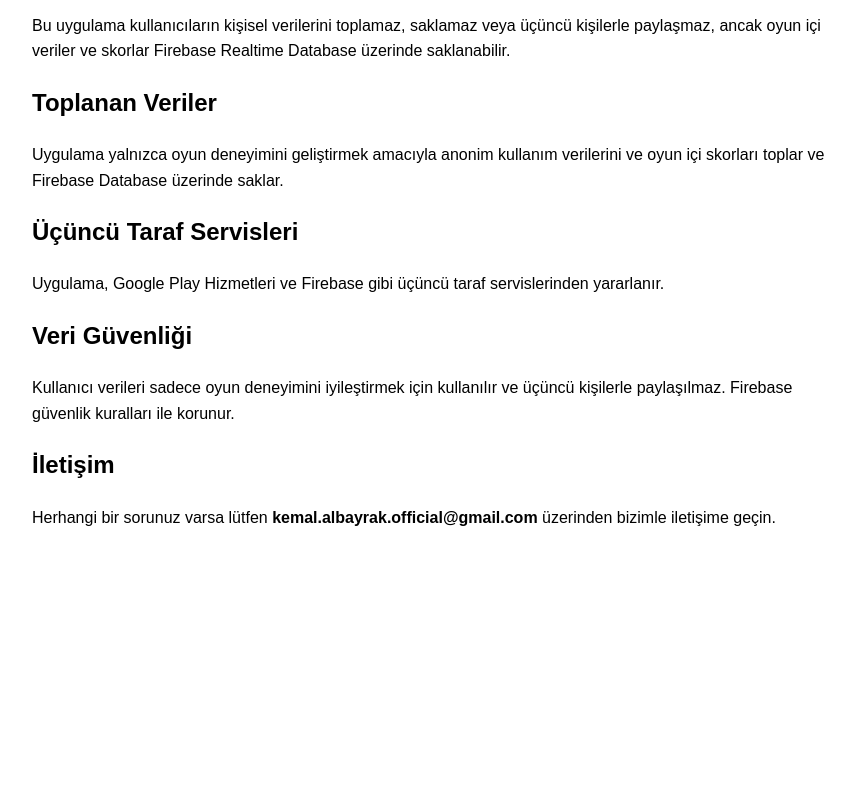
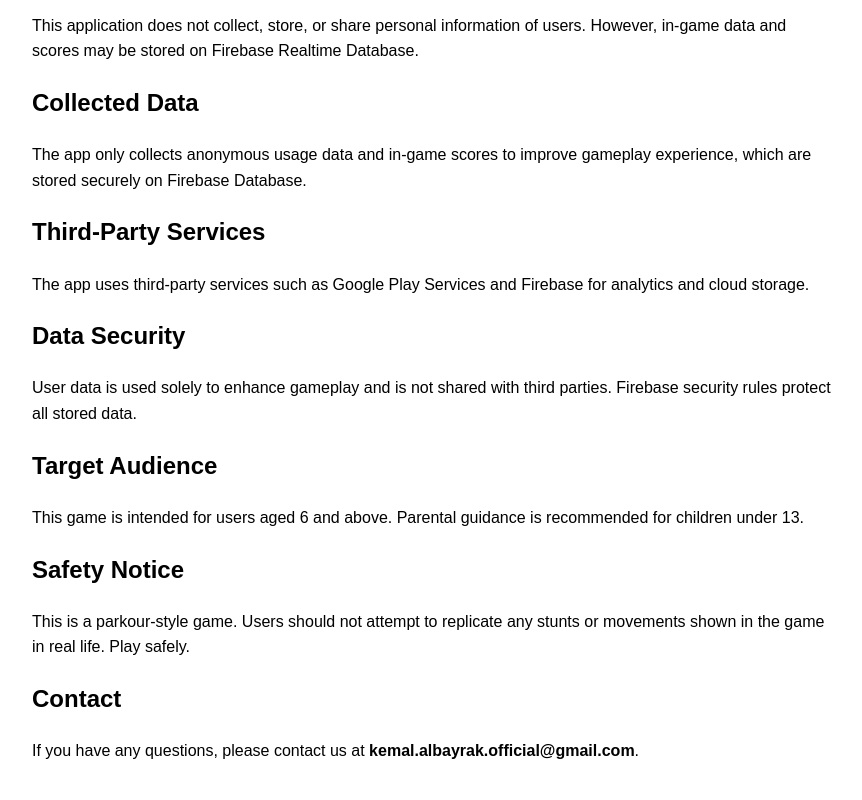
Before and after one commit to KemalAlbayrak/Blast-Runner-privacy-policy, a plain HTML site: page index.html in a window 1280 px wide. Shown: the part 100-900 px from the top of the page, without its empty margins (208-1070 px from the left). Before the commit the page ends 800 px from the top, so only its background shows below. Drawn offline with Linux system fonts and the light colour scheme.

Commit message:
Update index.html

```diff
--- a/index.html
+++ b/index.html
@@ -1,9 +1,9 @@
 <!DOCTYPE html>
-<html lang="tr">
+<html lang="en">
 <head>
   <meta charset="UTF-8">
   <meta name="viewport" content="width=device-width, initial-scale=1.0">
-  <title>Gizlilik Politikası</title>
+  <title>Privacy Policy</title>
   <style>
     body {
       font-family: Arial, sans-serif;
@@ -16,25 +16,34 @@
       text-align: center;
       margin-bottom: 20px;
     }
+    h2 {
+      margin-top: 20px;
+    }
   </style>
 </head>
 <body>
-  <h1>Gizlilik Politikası</h1>
+  <h1>Privacy Policy</h1>
 
-  <p>Bu uygulama kullanıcıların kişisel verilerini toplamaz, saklamaz veya üçüncü kişilerle paylaşmaz,
-  ancak oyun içi veriler ve skorlar Firebase Realtime Database üzerinde saklanabilir.</p>
+  <p>This application does not collect, store, or share personal information of users.
+  However, in-game data and scores may be stored on Firebase Realtime Database.</p>
 
-  <h2>Toplanan Veriler</h2>
-  <p>Uygulama yalnızca oyun deneyimini geliştirmek amacıyla anonim kullanım verilerini ve oyun içi skorları toplar ve Firebase Database üzerinde saklar.</p>
+  <h2>Collected Data</h2>
+  <p>The app only collects anonymous usage data and in-game scores to improve gameplay experience,
+  which are stored securely on Firebase Database.</p>
 
-  <h2>Üçüncü Taraf Servisleri</h2>
-  <p>Uygulama, Google Play Hizmetleri ve Firebase gibi üçüncü taraf servislerinden yararlanır.</p>
+  <h2>Third-Party Services</h2>
+  <p>The app uses third-party services such as Google Play Services and Firebase for analytics and cloud storage.</p>
 
-  <h2>Veri Güvenliği</h2>
-  <p>Kullanıcı verileri sadece oyun deneyimini iyileştirmek için kullanılır ve üçüncü kişilerle paylaşılmaz.
-  Firebase güvenlik kuralları ile korunur.</p>
+  <h2>Data Security</h2>
+  <p>User data is used solely to enhance gameplay and is not shared with third parties. Firebase security rules protect all stored data.</p>
 
-  <h2>İletişim</h2>
-  <p>Herhangi bir sorunuz varsa lütfen <b>kemal.albayrak.official@gmail.com</b> üzerinden bizimle iletişime geçin.</p>
+  <h2>Target Audience</h2>
+  <p>This game is intended for users aged 6 and above. Parental guidance is recommended for children under 13.</p>
+
+  <h2>Safety Notice</h2>
+  <p>This is a parkour-style game. Users should not attempt to replicate any stunts or movements shown in the game in real life. Play safely.</p>
+
+  <h2>Contact</h2>
+  <p>If you have any questions, please contact us at <b>kemal.albayrak.official@gmail.com</b>.</p>
 </body>
 </html>
```
